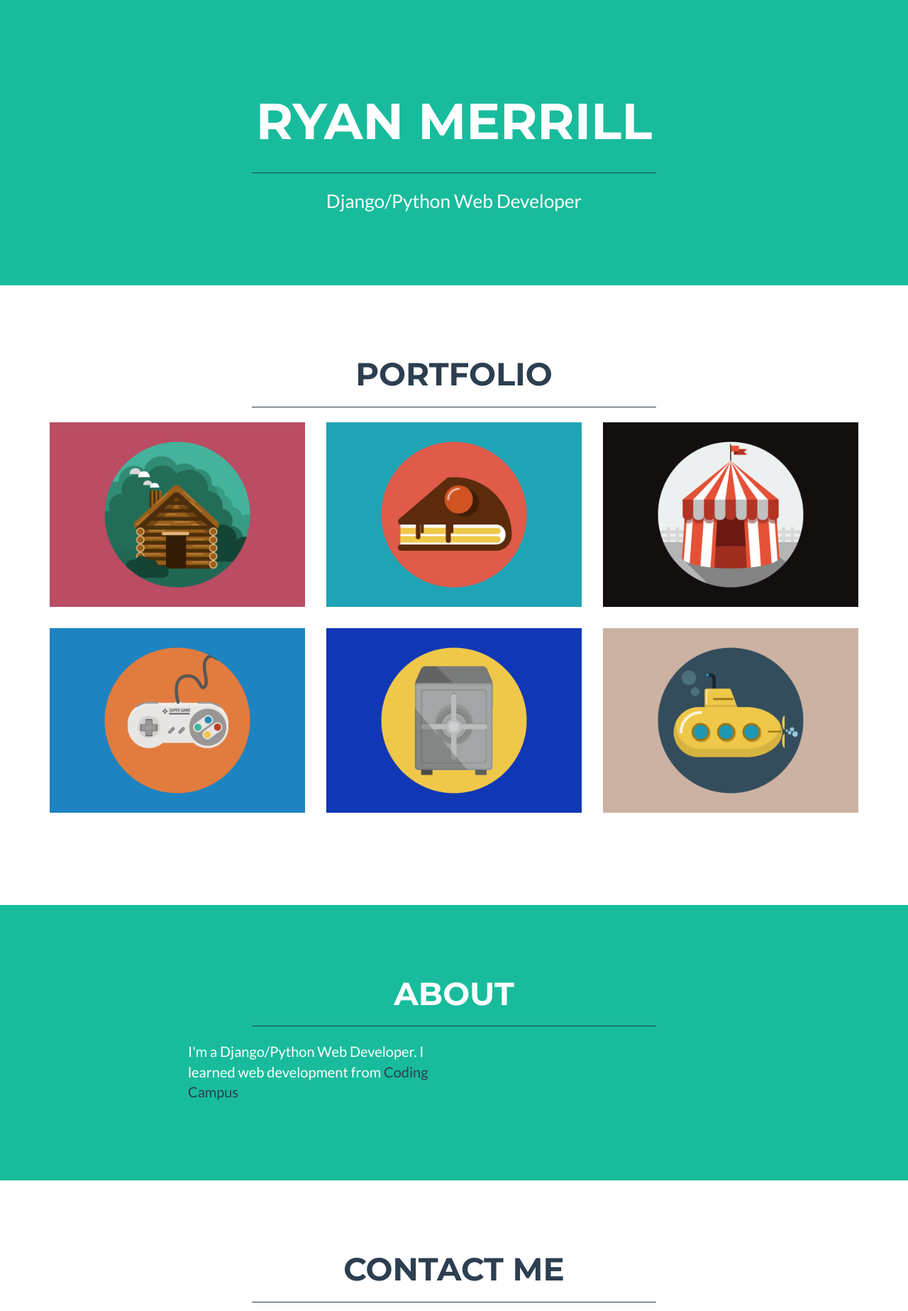
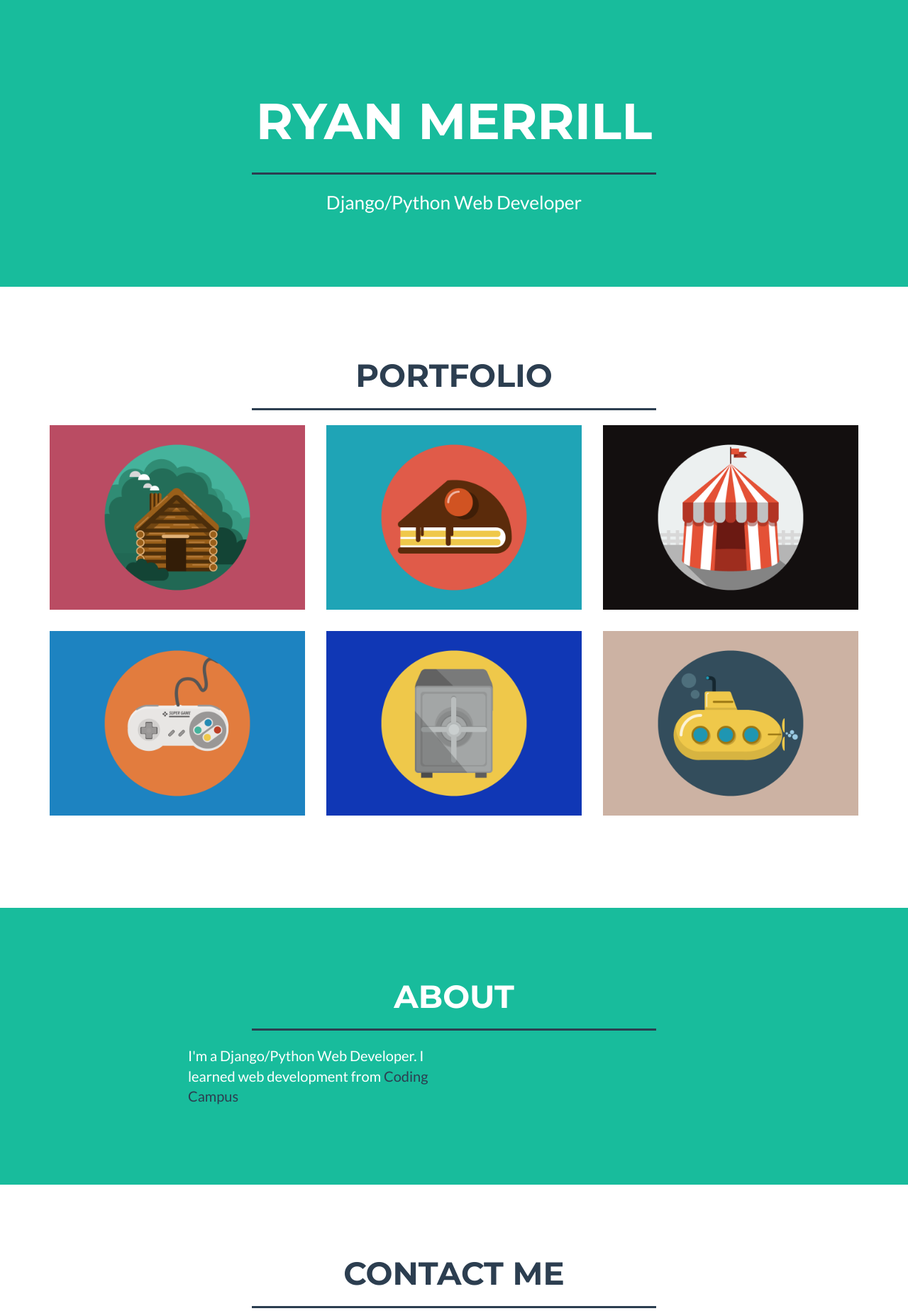
Before and after one commit to azuretower/landing_page, a Django app: page / in a window 1280 px wide. Shown: the part 80-1927 px from the top of the page at 71% size. Run offline with Django 3.2, Linux system fonts and the light colour scheme; some libraries are stand-ins or nearby versions.

Commit message:
hr styles

```diff
--- a/main/static/css/landing.css
+++ b/main/static/css/landing.css
@@ -1,4 +1,5 @@
 .hr-divider {
     width: 50%;
-    border-color: #2c3e50
+    border-color: #2c3e50;
+    border-width: 3px;
 }
```
